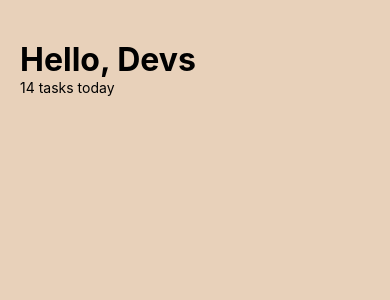
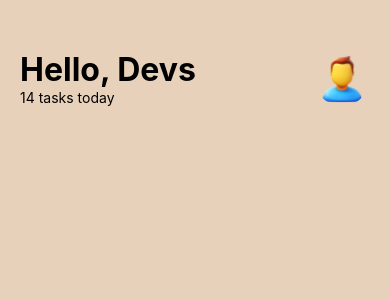
Before and after one commit to bakorx/rn-assignment3-11279787, a React Native app in the folder nativeapp/: screen / in a window 390 px wide. Shown: the top 300 px of the page. Built offline with nearby package versions, Linux system fonts and the light colour scheme; grey boxes are pictures that could not be loaded.

Commit message:
complete header

```diff
--- a/nativeapp/App.js
+++ b/nativeapp/App.js
@@ -4,21 +4,17 @@ import { StyleSheet, Text, View, Image } from 'react-native';
 export default function App() {
   return (
     <View style={styles.container}>
-      <View style={styles.content}>
       <View style={styles.headerRow}>
         <View>
           <Text style={styles.headerTitle}>Hello, Devs</Text>
           <Text>14 tasks today</Text>
         </View>
         <Image
-    source={require("./assets/profile.jpg")}
+          source={require('./assets/images/profile.png')}
           style={styles.profileImage}
         />
+      </View>
       <StatusBar style="auto" />
-</View>
-
-
-      </View>
     </View>
   );
 }
@@ -27,19 +23,22 @@ const styles = StyleSheet.create({
   container: {
     flex: 1,
     backgroundColor: '#E8D1BA',
-  },
-
-  content: {
+    paddingTop: 50,
     paddingHorizontal: 20,
-    paddingTop: 40,
   },
   headerRow: {
     flexDirection: "row",
     justifyContent: "space-between",
     alignItems: "center",
+    marginBottom: 20,
   },
   headerTitle: {
     fontSize: 32,
     fontWeight: "bold",
   },
+  profileImage: {
+    width: 56,
+    height: 56,
+    borderRadius: 28,
+  },
 });
```
Lines whose indentation alone changed are shown as unchanged.
